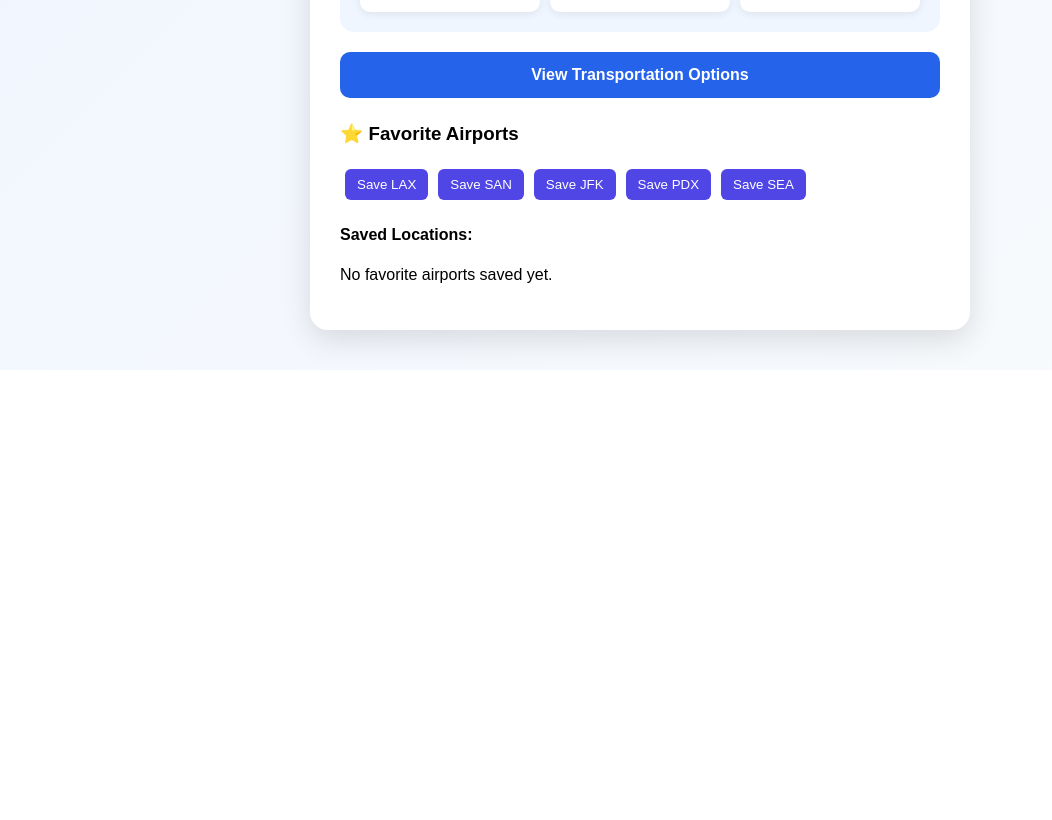
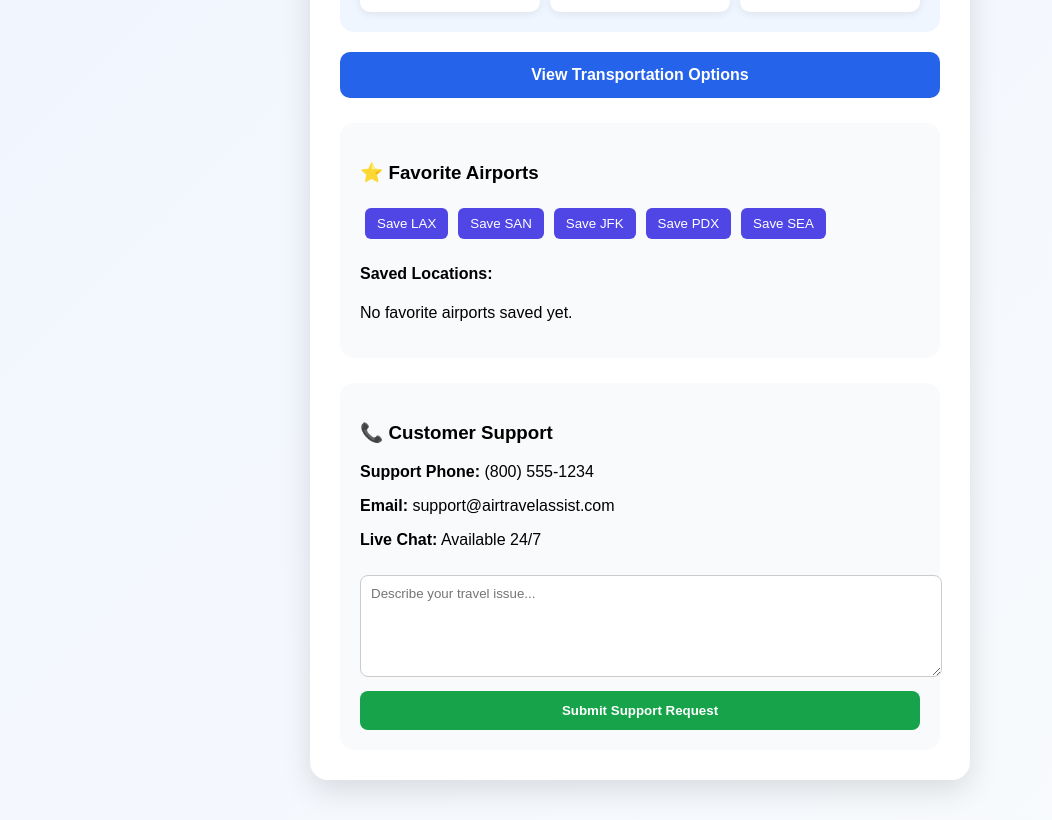
Before and after one commit to abrilquiros/airport-appIS470, a React (Create React App) app in the folder app/: page / in a window 1280 px wide. Shown: the part 800-1620 px from the top of the page, without its empty margins (0-1052 px from the left). Before the commit the page ends 1170 px from the top, so only its background shows below. Built offline with nearby package versions, Linux system fonts and the light colour scheme.

Commit message:
add favorite airports and customer support feature

```diff
--- a/app/src/App.js
+++ b/app/src/App.js
@@ -158,7 +158,6 @@ const saveFavoriteLocation = (airport) => {
         </button>
 
         {showTransport && (
-
           <div
             style={{
               marginTop: "20px",
@@ -177,7 +176,15 @@ const saveFavoriteLocation = (airport) => {
             </ul>
           </div>
         )}
-        <div style={{ marginTop: "25px" }}>
+
+        <div
+          style={{
+            marginTop: "25px",
+            backgroundColor: "#f8fafc",
+            padding: "20px",
+            borderRadius: "14px",
+          }}
+        >
           <h3>⭐ Favorite Airports</h3>
 
           {airports.map((airport) => (
@@ -191,7 +198,7 @@ const saveFavoriteLocation = (airport) => {
                 border: "none",
                 backgroundColor: "#4f46e5",
                 color: "white",
-        cursor: "pointer"
+                cursor: "pointer",
               }}
             >
               Save {airport}
@@ -212,6 +219,50 @@ const saveFavoriteLocation = (airport) => {
             )}
           </div>
         </div>
+
+        <div
+          style={{
+            marginTop: "25px",
+            backgroundColor: "#f8fafc",
+            padding: "20px",
+            borderRadius: "14px",
+          }}
+        >
+          <h3>📞 Customer Support</h3>
+
+          <p><strong>Support Phone:</strong> (800) 555-1234</p>
+          <p><strong>Email:</strong> support@airtravelassist.com</p>
+          <p><strong>Live Chat:</strong> Available 24/7</p>
+
+          <textarea
+            placeholder="Describe your travel issue..."
+            style={{
+              width: "100%",
+              marginTop: "10px",
+              padding: "10px",
+              borderRadius: "8px",
+              border: "1px solid #ccc",
+              minHeight: "80px",
+              fontFamily: "Arial, sans-serif",
+            }}
+          />
+
+          <button
+            style={{
+              marginTop: "10px",
+              width: "100%",
+              padding: "12px",
+              borderRadius: "8px",
+              border: "none",
+              backgroundColor: "#16a34a",
+              color: "white",
+              fontWeight: "bold",
+              cursor: "pointer",
+            }}
+          >
+            Submit Support Request
+          </button>
+        </div>
       </div>
     </div>
   );
```
Lines whose indentation alone changed are shown as unchanged.
